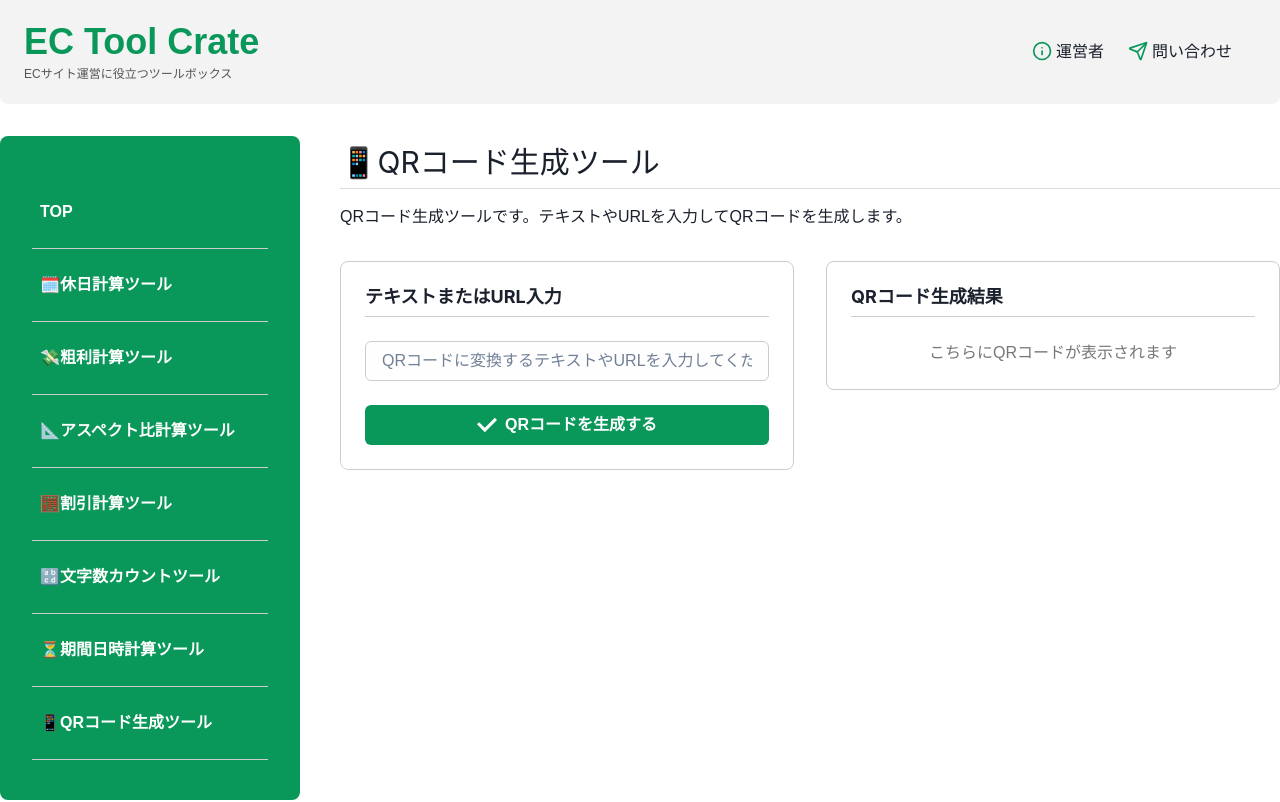
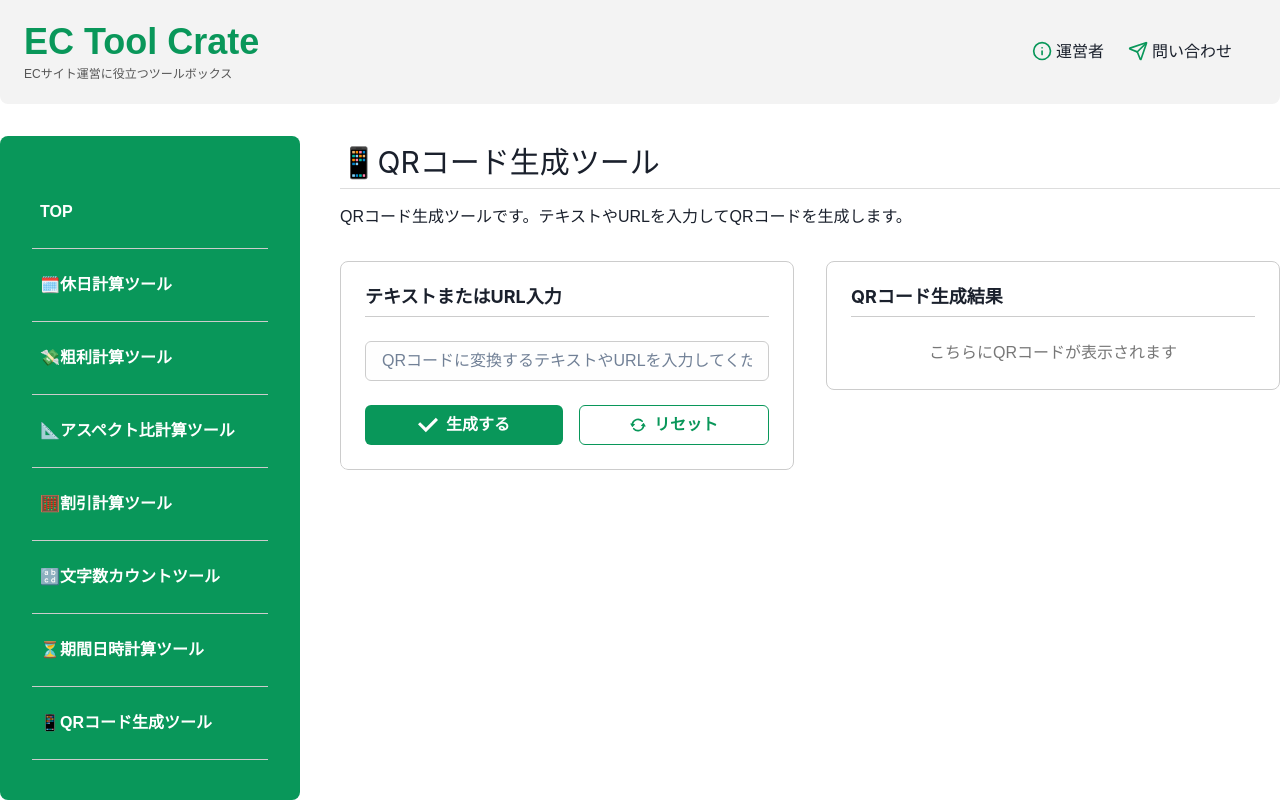
Before and after one commit to mimihokuro/app, a React (Vite) app: page /qr-code-generator in a window 1280 px wide. Shown: the top 802 px of the page. Built offline with nearby package versions, Linux system fonts and the light colour scheme.

Commit message:
✨ QRコード生成ツールにリセットボタンを実装

```diff
--- a/src/pages/QRCodeGenerator.jsx
+++ b/src/pages/QRCodeGenerator.jsx
@@ -7,6 +7,8 @@ import {
   Box,
   Text,
   useToast,
+  useBreakpointValue,
+  ButtonGroup,
 } from "@chakra-ui/react";
 import { QRCodeCanvas } from "qrcode.react";
 import { css } from "@emotion/react";
@@ -14,7 +16,7 @@ import PageTitle from "../components/PageTitle";
 import MainContentsHeading from "../components/MainContentsHeading";
 import usePageMetadata from "../hooks/usePageMetadata";
 import ExecuteButton from "../components/ExecuteButton";
-import { DownloadIcon } from "@chakra-ui/icons";
+import { DownloadIcon, RepeatIcon } from "@chakra-ui/icons";
 
 function QRCodeGenerator() {
   usePageMetadata({
@@ -27,6 +29,10 @@ function QRCodeGenerator() {
   const [qrCode, setQrCode] = useState("");
   const qrCodeRef = useRef(null); // Canvas要素への参照を持つためのref
   const toast = useToast();
+  const toastPosition = useBreakpointValue({
+    base: "bottom",
+    md: "top",
+  });
 
   const handleInputChange = (event) => {
     setValue(event.target.value);
@@ -42,7 +48,7 @@ function QRCodeGenerator() {
         status: "warning",
         duration: 2000,
         isClosable: true,
-        position: "bottom",
+        position: toastPosition,
       });
       return;
     } else {
@@ -53,10 +59,22 @@ function QRCodeGenerator() {
         status: "success",
         duration: 1500,
         isClosable: true,
-        position: "bottom",
+        position: toastPosition,
       });
       setQrCode(value);
     }
+  };
+
+  const resetForm = () => {
+    setValue("");
+    setQrCode("");
+    toast({
+      title: "入力値と生成結果をリセットしました",
+      status: "info",
+      duration: 1500,
+      isClosable: true,
+      position: toastPosition,
+    });
   };
 
   const handleDownloadQRCode = () => {
@@ -118,10 +136,20 @@ function QRCodeGenerator() {
               placeholder="QRコードに変換するテキストやURLを入力してください"
             />
           </FormControl>
-          <ExecuteButton
-            buttonFunc={handleGenerateQRCode}
-            text="QRコードを生成する"
-          />
+          <ButtonGroup
+            display={"grid"}
+            gridTemplateColumns={"repeat(2, 1fr)"}
+            width={"100%"}
+            gap={2}
+          >
+            <ExecuteButton buttonFunc={handleGenerateQRCode} text="生成する" />
+            <ExecuteButton
+              icon={<RepeatIcon />}
+              variant="outline"
+              buttonFunc={resetForm}
+              text="リセット"
+            />
+          </ButtonGroup>
         </Stack>
         <Stack
           gap={6}
```
